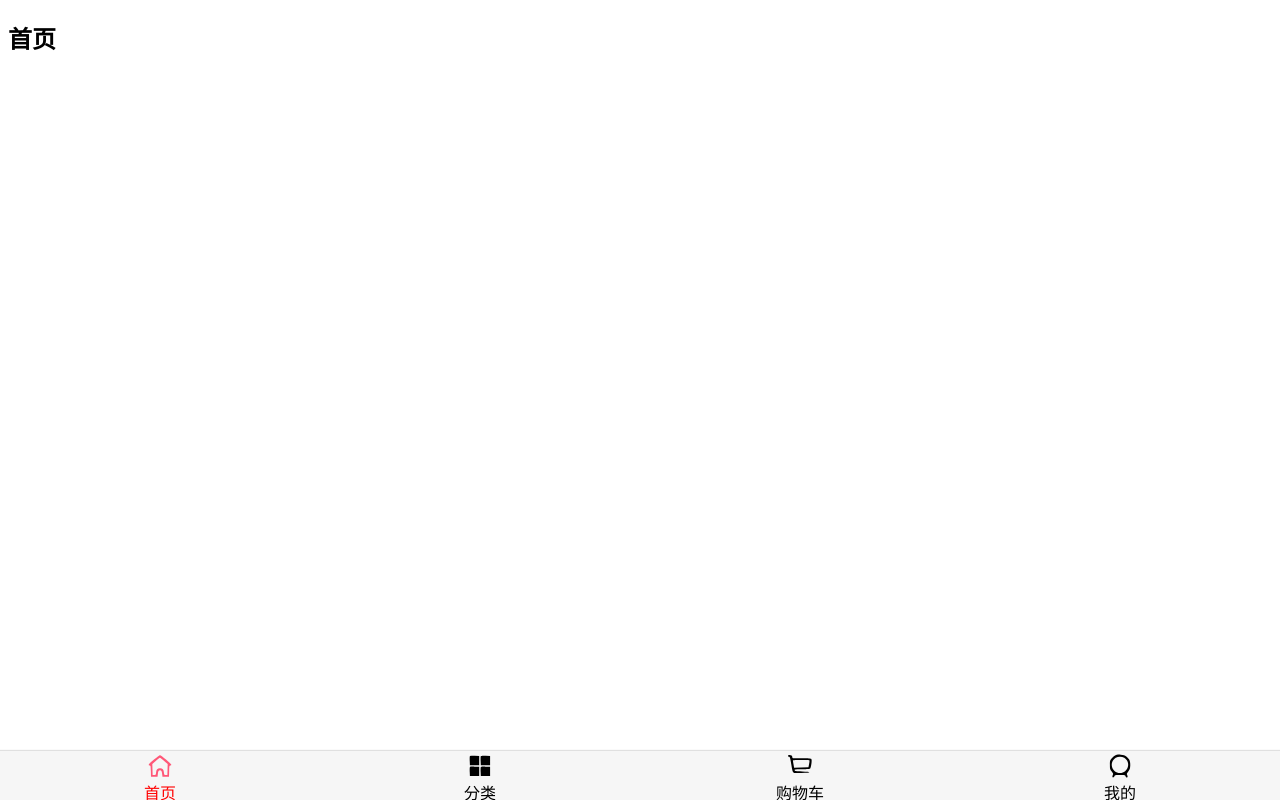
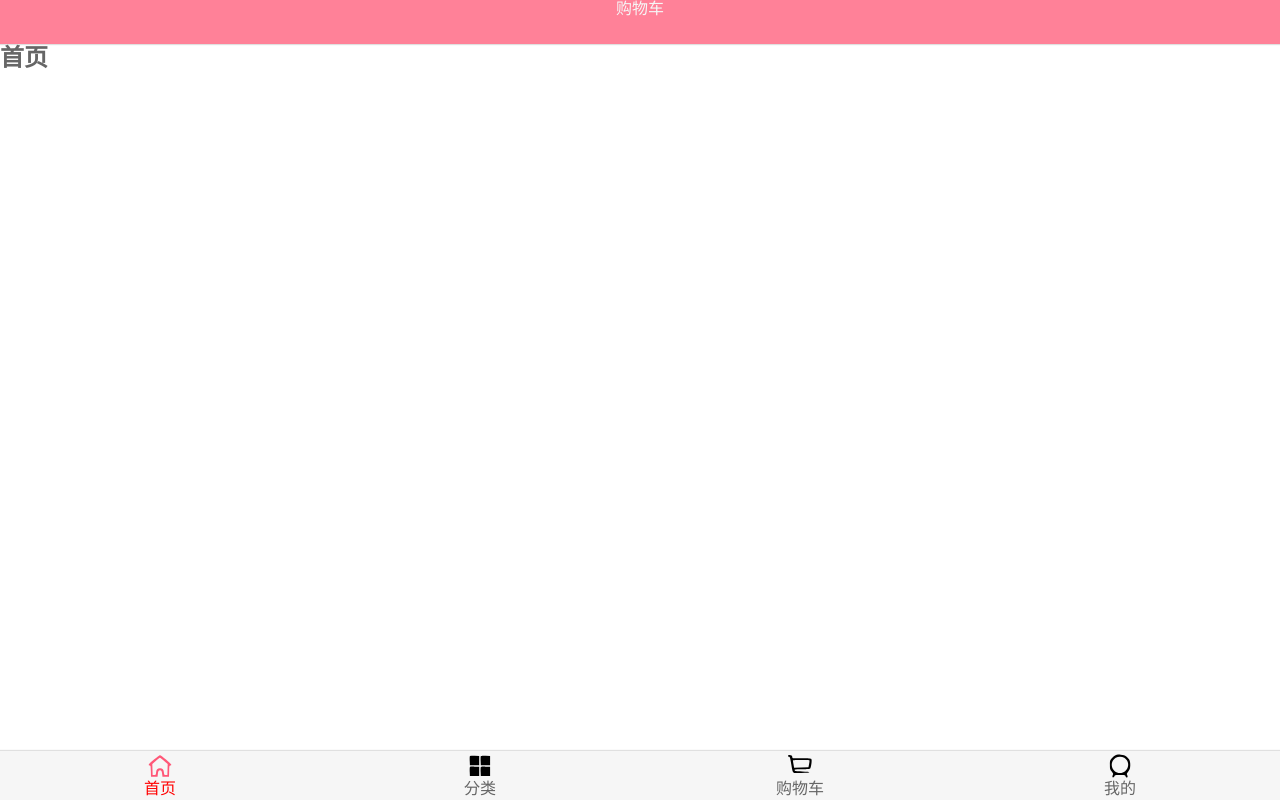
Before and after one commit to cxy0102/vue2study, a Vue app: page /home in a window 1280 px wide. Built offline with nearby package versions, Linux system fonts and the light colour scheme.

Commit message:
feat: 首页导航栏功能

```diff
--- a/src/App.vue
+++ b/src/App.vue
@@ -69,5 +69,5 @@ export default {
 </script>
 
 <style>
-
+  @import "assets/css/base.css";
 </style>
--- a/src/views/home/Home.vue
+++ b/src/views/home/Home.vue
@@ -5,15 +5,28 @@
  * @Date 2021/8/9 15:17
 -->
 <template>
-  <h2>首页</h2>
+  <div>
+    <nav-bar class="home-nav">
+      <div slot="center">购物车</div>
+    </nav-bar>
+    <h2>首页</h2>
+  </div>
+
 </template>
 
 <script>
+  import NavBar from '@/components/common/navbar/NavBar'
 export default {
-  name: "Home"
+  name: "Home",
+  components:{
+    NavBar
+  }
 }
 </script>
 
 <style scoped>
-
+  .home-nav{
+    background-color: var(--color-tint);
+    color: #f6f6f6;
+  }
 </style>
```
